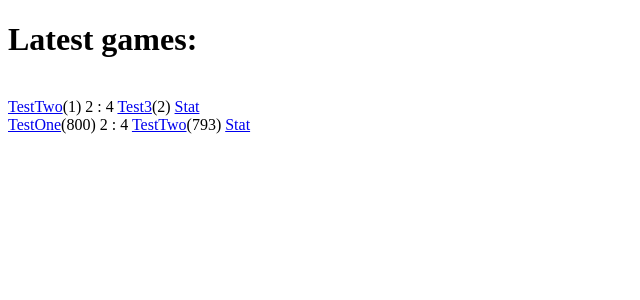
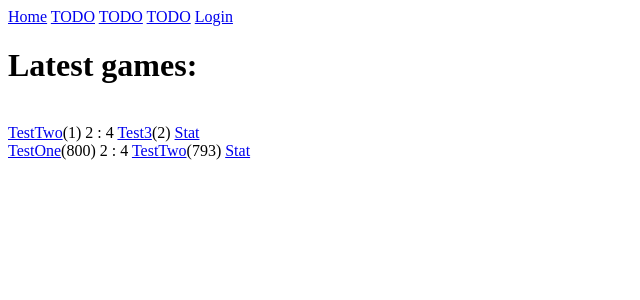
Before and after one commit to SanjaLV/Tenis, a Django app: page /core/ in a window 1280 px wide. Shown: the top 300 px of the page, without its empty margins (0-640 px from the left). Run offline with Django 3.2, Linux system fonts and the light colour scheme; data comes from the database, SQL or seed files in the repository.

Commit message:
Transfer Index.html to base template.

```diff
--- a/templates/core/base.html
+++ b/templates/core/base.html
@@ -12,10 +12,10 @@
 </head>
 
 <header>
-    <a class="nav" href="/">Home</a>
-    <a class="nav"  href="/auction">Auction</a>
-    <a class="nav"  href="/ru">Russian</a>
-    <a class="nav"  href="/en">English</a>
+    <a class="nav" href="/core">Home</a>
+    <a class="nav"  href="/A">TODO</a>
+    <a class="nav"  href="/B">TODO</a>
+    <a class="nav"  href="/C">TODO</a>
 
     {% block header %}
     {% endblock %}
@@ -28,7 +28,6 @@
 </header>
 
 
-
 <body>
 
 {% block main %}
--- a/templates/core/index.html
+++ b/templates/core/index.html
@@ -1,13 +1,9 @@
-<!DOCTYPE html>
-<html lang="en">
-<head>
-    <meta charset="UTF-8">
-    <title>Main games</title>
-</head>
-<body>
+{% extends "core/base.html" %}
+{% block title %} Last games {% endblock %}
+{% block main %}
     <h1>Latest games:</h1> <br>
     {% for x in games %}
         {% include "small/game_small.html" with game=x only %}
     {% endfor %}
 </body>
-</html>
+{% endblock %}
```
